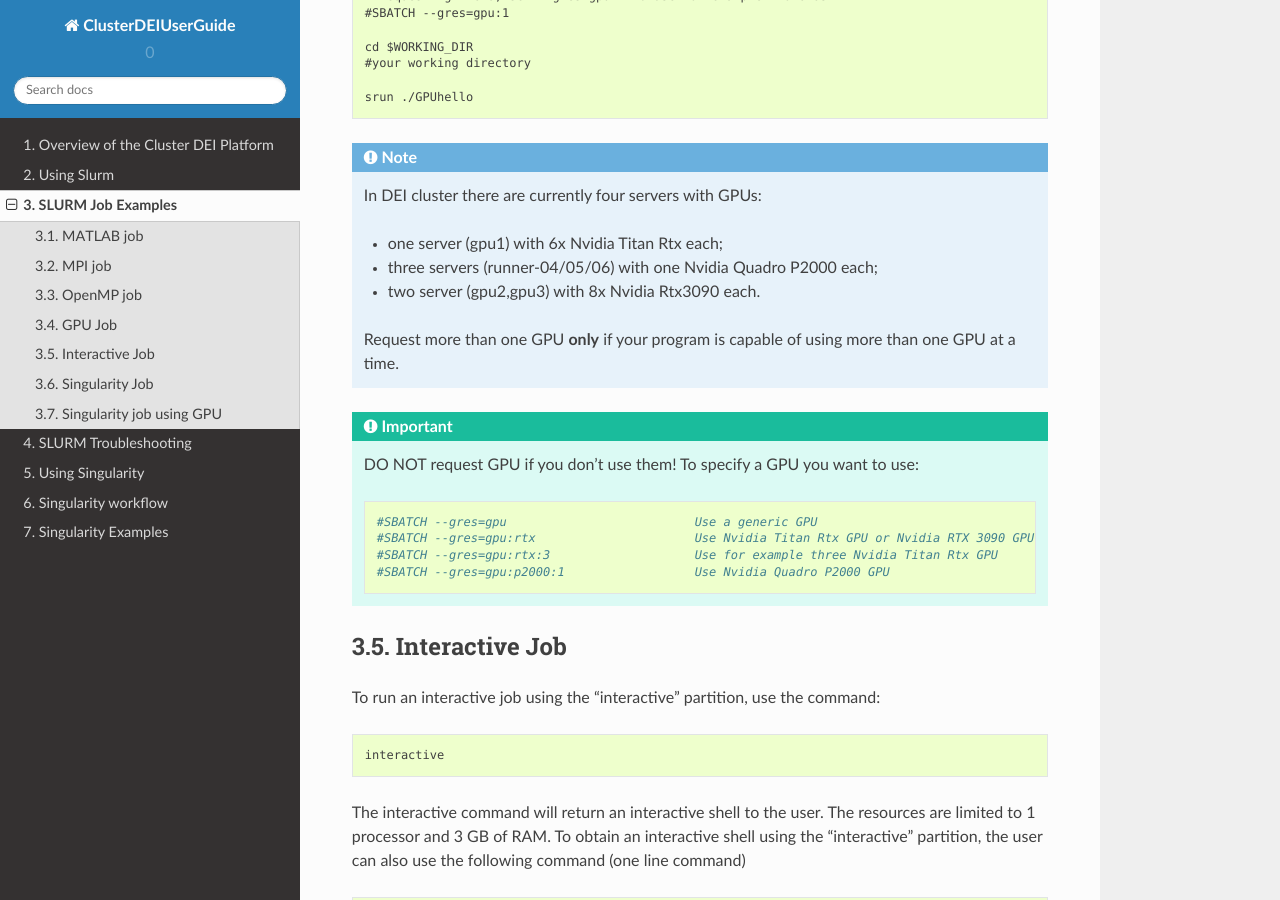
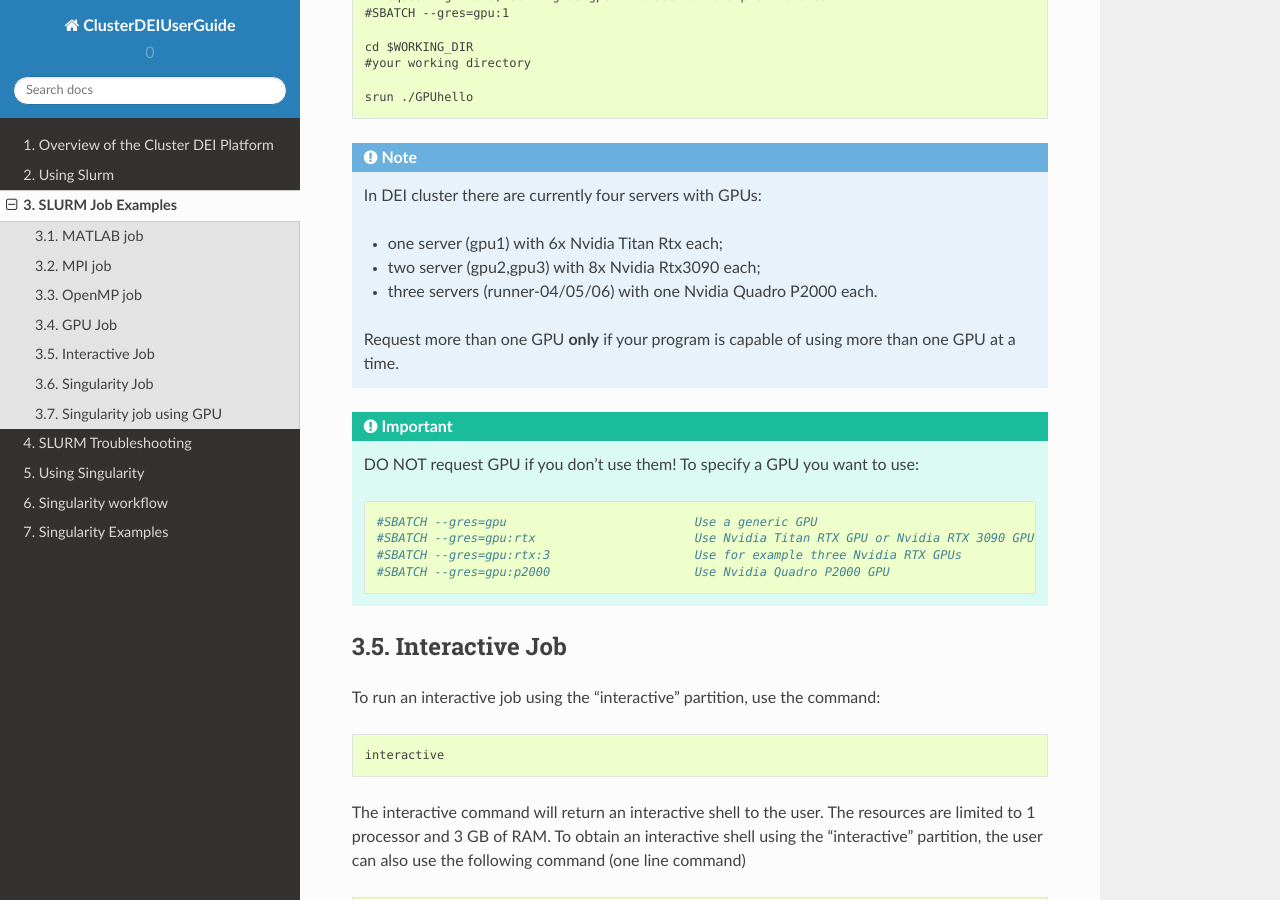
Before and after one commit to agostinoandriolo/clusterDEIguide, a Sphinx documentation site: the page built from ClusterDEIUserGuide-master/docs/SLURMExamples.rst, in a window 1280 px wide and 900 px high, scrolled down 1728 px. Built offline with Sphinx 7.4.7 and the Read the Docs theme 2.0.0, drawn with Linux system fonts in a browser that asks for light colours.

Commit message:
Update SLURMExamples.rst

```diff
--- a/ClusterDEIUserGuide-master/docs/SLURMExamples.rst
+++ b/ClusterDEIUserGuide-master/docs/SLURMExamples.rst
@@ -108,8 +108,9 @@ GPU Job
     In DEI cluster there are currently four servers with GPUs:
 
     * one server (gpu1) with 6x Nvidia Titan Rtx each;
-    * three servers (runner-04/05/06) with one Nvidia Quadro P2000 each;
-    * two server (gpu2,gpu3) with 8x Nvidia Rtx3090 each.
+    * two server (gpu2,gpu3) with 8x Nvidia Rtx3090 each;
+    * three servers (runner-04/05/06) with one Nvidia Quadro P2000 each.
+
 
     Request more than one GPU **only** if your program is capable of using more than one GPU at a time.
 
@@ -118,9 +119,9 @@ GPU Job
    To specify a GPU you want to use:
    ::
      #SBATCH --gres=gpu                          Use a generic GPU
-     #SBATCH --gres=gpu:rtx                      Use Nvidia Titan Rtx GPU or Nvidia RTX 3090 GPU
-     #SBATCH --gres=gpu:rtx:3                    Use for example three Nvidia Titan Rtx GPU
-     #SBATCH --gres=gpu:p2000:1                  Use Nvidia Quadro P2000 GPU
+     #SBATCH --gres=gpu:rtx                      Use Nvidia Titan RTX GPU or Nvidia RTX 3090 GPU
+     #SBATCH --gres=gpu:rtx:3                    Use for example three Nvidia RTX GPUs
+     #SBATCH --gres=gpu:p2000                    Use Nvidia Quadro P2000 GPU
 
 Interactive Job
 ---------------
```
